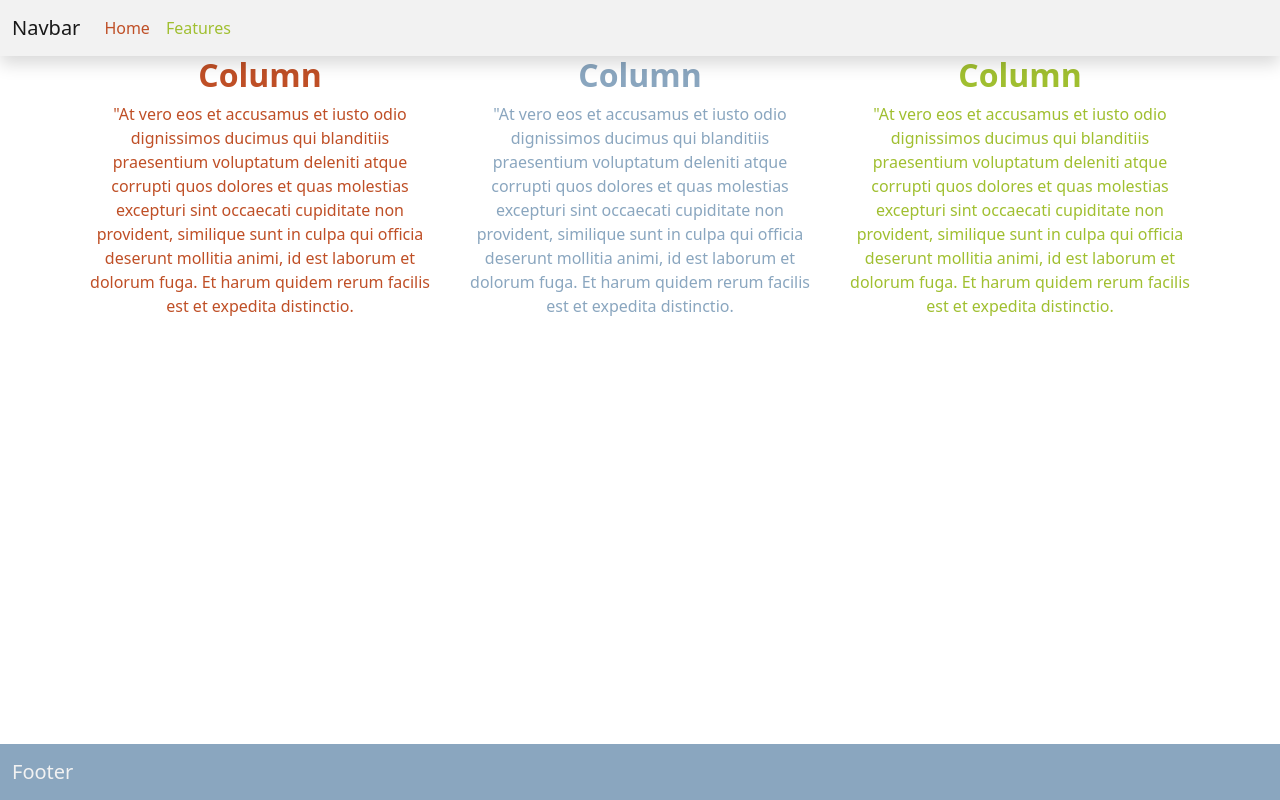
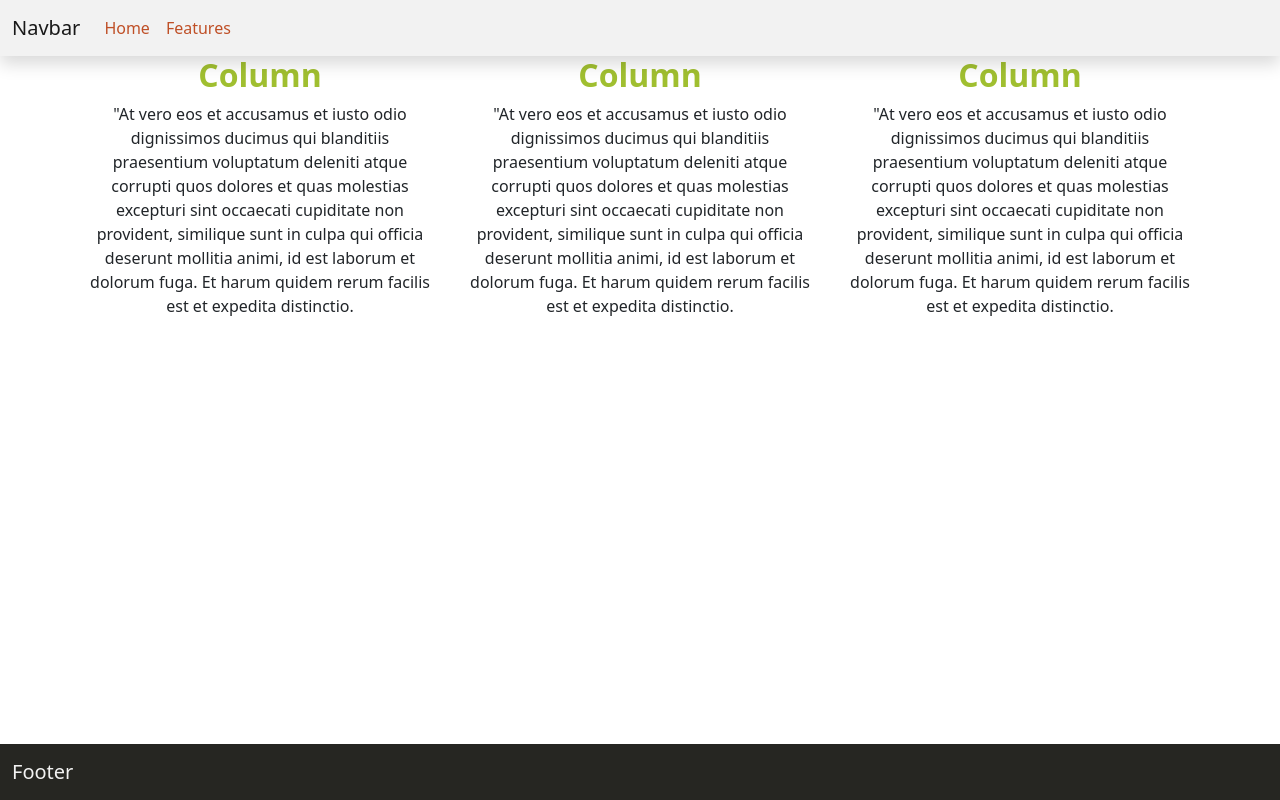
Before and after one commit to EvMad/bootstrap-sass-sandbox, a website: page index.html in a window 1280 px wide. Drawn offline with Linux system fonts and the light colour scheme.

Commit message:
changed colors

```diff
--- a/index.html
+++ b/index.html
@@ -19,11 +19,11 @@
           </button>
           <div class="collapse navbar-collapse" id="navbarNav">
             <ul class="navbar-nav">
-              <li class="nav-item">
+              <li class="nav-item ">
                 <a class="nav-link link-danger active" aria-current="page" href="#">Home</a>
               </li>
               <li class="nav-item">
-                <a class="nav-link link-secondary" href="#">Features</a>
+                <a class="nav-link link-danger" href="#">Features</a>
               </li>
 
             </ul>
@@ -36,20 +36,20 @@
     <div class="container">
         <div class="features row align-items-center">
             <!--column start-->
-            <div class="col text-center text-danger">
-                <h2 class="fw-bold">Column</h2>
+            <div class="col text-center">
+                <h2 class="fw-bold title">Column</h2>
                 <p>"At vero eos et accusamus et iusto odio dignissimos ducimus qui blanditiis praesentium voluptatum deleniti atque corrupti quos dolores et quas molestias excepturi sint occaecati cupiditate non provident, similique sunt in culpa qui officia deserunt mollitia animi, id est laborum et dolorum fuga. Et harum quidem rerum facilis est et expedita distinctio.</p>
             </div>
             <!--column end-->
             <!--column start-->
-            <div class="col text-center text-primary">
-                <h2 class="fw-bold">Column</h2>
+            <div class="col text-center">
+                <h2 class="fw-bold title">Column</h2>
                 <p>"At vero eos et accusamus et iusto odio dignissimos ducimus qui blanditiis praesentium voluptatum deleniti atque corrupti quos dolores et quas molestias excepturi sint occaecati cupiditate non provident, similique sunt in culpa qui officia deserunt mollitia animi, id est laborum et dolorum fuga. Et harum quidem rerum facilis est et expedita distinctio.</p>
             </div>
               <!--column end-->
             <!--column start-->
-            <div class="col text-center text-secondary">
-                <h2 class="fw-bold">Column</h2>
+            <div class="col text-center">
+                <h2 class="fw-bold title">Column</h2>
                 <p>"At vero eos et accusamus et iusto odio dignissimos ducimus qui blanditiis praesentium voluptatum deleniti atque corrupti quos dolores et quas molestias excepturi sint occaecati cupiditate non provident, similique sunt in culpa qui officia deserunt mollitia animi, id est laborum et dolorum fuga. Et harum quidem rerum facilis est et expedita distinctio.</p>
             </div>
             <!--column end-->
@@ -58,7 +58,7 @@
     <!--container end-->
 
     <!--footer begin-->
-    <nav class="navbar fixed-bottom bg-primary">
+    <nav class="navbar fixed-bottom bg-dark">
         <div class="container-fluid">
           <a class="navbar-brand text-light" href="#">Footer</a>
         </div>
--- a/scss/custom.scss
+++ b/scss/custom.scss
@@ -14,6 +14,11 @@ $danger: #BF4F26;
     flex-wrap: wrap;
 }
 
+//
+
+.title {
+    color: $secondary;
+}
 
 //media queries
 
```
Also changed, not shown: css/custom.css, 1 other file.
